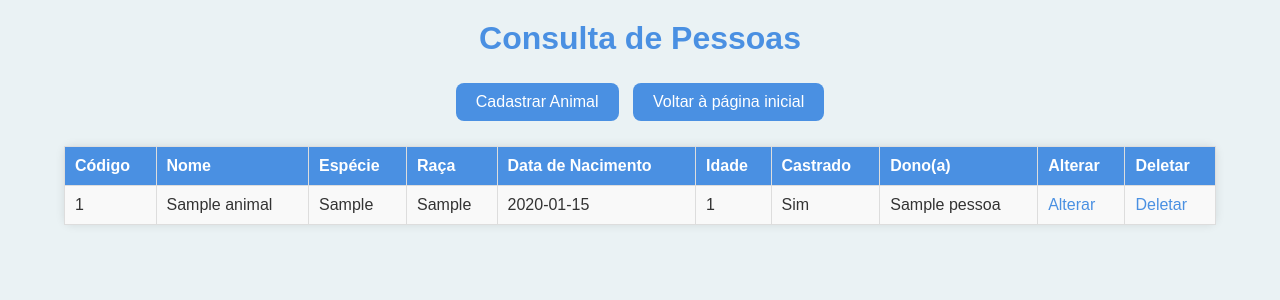
After one commit to Anthonyysilv/PRW, a PHP site: page /pages/ListarAnimal.php in a window 1280 px wide. The commit adds this page. Shown: the top 300 px of the page. Run offline with PHP 8.4, Linux system fonts and the light colour scheme; tables that the repository leaves empty hold one stand-in row (values such as "Sample post").

```diff
--- a/CadVet/pages/AlteraCidade.php
+++ b/CadVet/pages/AlteraCidade.php
@@ -20,7 +20,7 @@
             <legend>Alterar Cidade</legend>
             <div>
                 <label for="nome">Nome</label>
-                <input type="text" name="nome" id="nome" value="<?php echo htmlspecialchars($row['nome_cidade']); ?>">
+                <input type="text" name="nome" id="nome" value="<?php echo $row['nome_cidade']?>">
             </div>
             <div>
             <select name="estado" id="estado">
--- a/CadVet/pages/CadastroAnimal.php
+++ b/CadVet/pages/CadastroAnimal.php
@@ -50,7 +50,7 @@
         </div>
     </form>
     <div class="btn-container">
-        <a href="ListarAnimais.php" class="btn btn-secondary">Consultar Animais</a>
+        <a href="ListarAnimal.php" class="btn btn-secondary">Consultar Animais</a>
         <a href="../index.html" class="btn btn-secondary">Voltar à página inicial</a>
     </div>
 </body>
--- /dev/null
+++ b/CadVet/pages/ListarAnimal.php
@@ -0,0 +1,61 @@
+<!DOCTYPE html>
+<html lang="pt-br">
+<head>
+    <meta charset="UTF-8">
+    <meta http-equiv="X-UA-Compatible" content="IE=edge">
+    <meta name="viewport" content="width=device-width, initial-scale=1.0">
+    <title>Listar Pessoas</title>
+    <link rel="stylesheet" href="../css/ListarPessoa.css">
+</head>
+<body>
+<?php
+    include('../includes/conexao.php');
+
+    $sql = "SELECT animal.id, animal.nome nomeanimal, animal.especie, animal.raca, animal.data_nascimento, animal.idade, animal.castrado, pes.nome nomepessoa
+            FROM Animal animal
+            LEFT JOIN pessoa pes ON pes.id = animal.id_pessoa";
+
+    $result = mysqli_query($con, $sql);
+
+    if (!$result) {
+        die("Erro na consulta: " . mysqli_error($con));
+    }
+?>
+    <h1>Consulta de Pessoas</h1>
+    <div style="text-align: center; margin-bottom: 20px;">
+        <a href="CadastroAnimal.php" class="btn">Cadastrar Animal</a>
+        <a href="../index.html" class="btn">Voltar à página inicial</a>
+    </div>
+    <table align="center" border="1">
+        <tr>
+            <th>Código</th>
+            <th>Nome</th>
+            <th>Espécie</th>
+            <th>Raça</th>
+            <th>Data de Nacimento</th>
+            <th>Idade</th>
+            <th>Castrado</th>
+            <th>Dono(a)</th>
+            <th>Alterar</th>
+            <th>Deletar</th>
+        </tr>
+        <?php
+            while($row = mysqli_fetch_array($result)) {
+                $castrado = $row['castrado'] == 1 ? "Sim":"Não";
+                echo "<tr>";
+                echo "<td>".$row['id']."</td>";
+                echo "<td>".$row['nomeanimal']."</td>";
+                echo "<td>".$row['especie']."</td>";
+                echo "<td>".$row['raca']."</td>";
+                echo "<td>".$row['data_nascimento']."</td>";
+                echo "<td>".$row['idade']."</td>";
+                echo "<td>".$castrado."</td>";
+                echo "<td>".$row['nomepessoa']."</td>";
+                echo "<td><a href='alteraPessoa.php?id=".$row['id']."'>Alterar</a></td>";
+                echo "<td><a href='deletaPessoa.php?id=".$row['id']."'>Deletar</a></td>";
+                echo "</tr>";
+            }
+        ?>
+    </table>
+</body>
+</html>
```
Also changed, not shown: CadVet/css/AlteraCidadeExe.css (added, +51 -0 lines), CadVet/pages/AlteraCidadeExe.php (added, +38 -0 lines).
